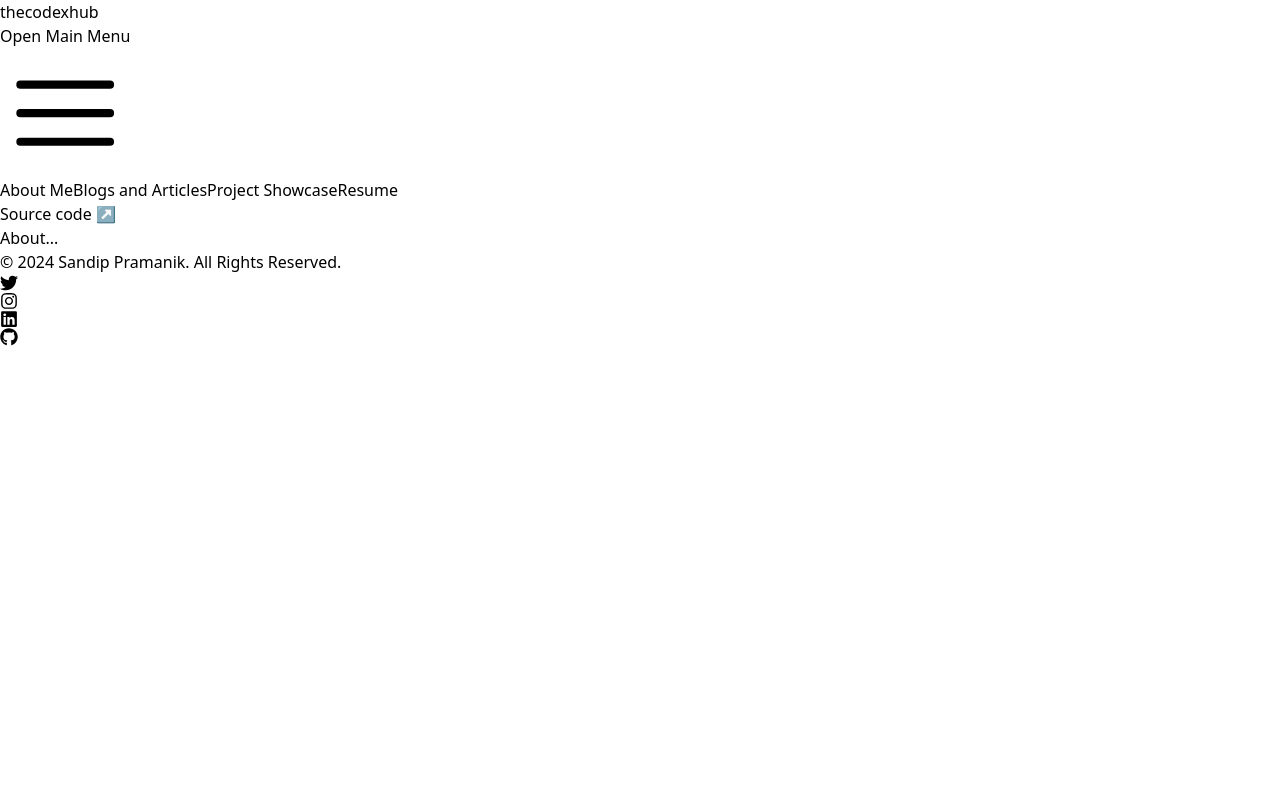
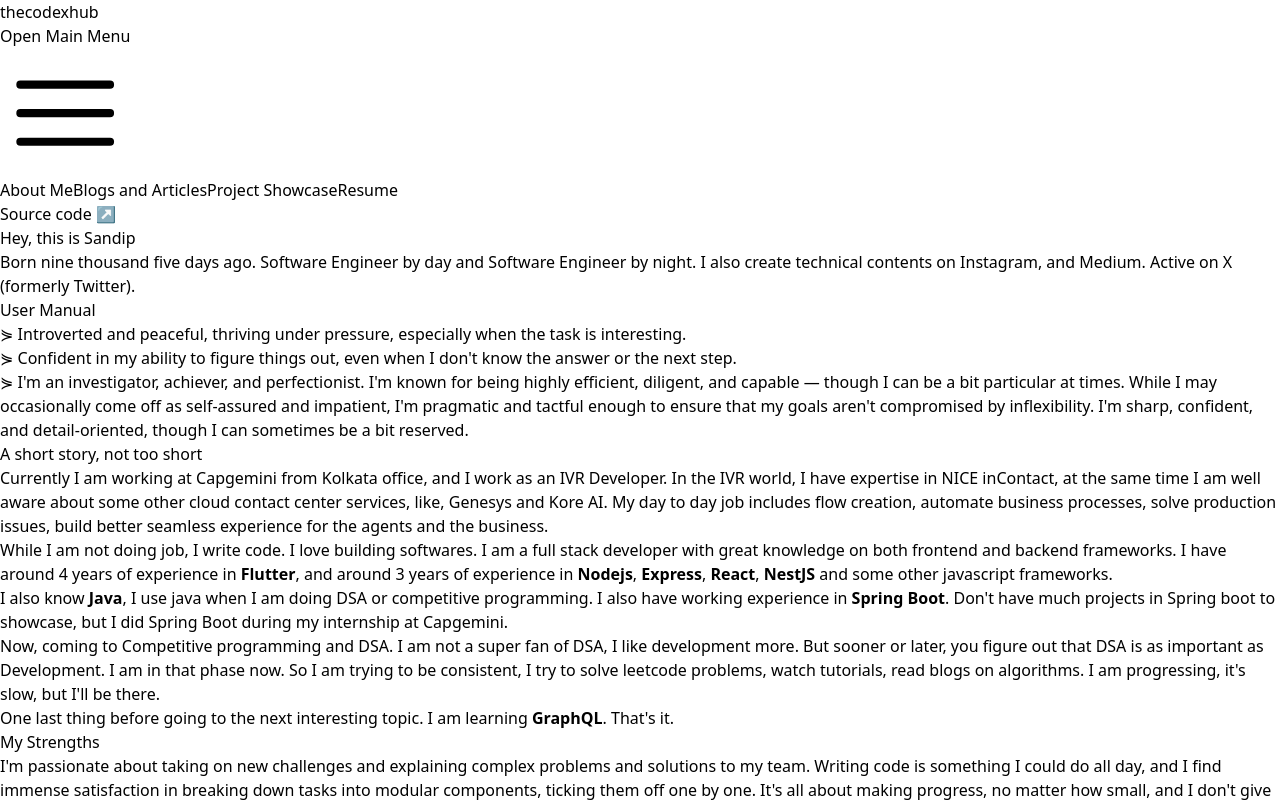
Before and after one commit to thisissandipp/portfolio, a React (Vite) app: page /about in a window 1280 px wide. Shown: the top 802 px of the page. Built offline with nearby package versions, Linux system fonts and the light colour scheme.

Commit message:
feat: add about me page

```diff
--- /dev/null
+++ b/src/helpers/number-to-words.ts
@@ -0,0 +1,49 @@
+const LESS_THAN_20: Array<string> = [
+	"",
+	"one",
+	"two",
+	"three",
+	"four",
+	"five",
+	"six",
+	"seven",
+	"eight",
+	"nine",
+	"ten",
+	"eleven",
+	"twelve",
+	"thirteen",
+	"fourteen",
+	"fifteen",
+	"sixteen",
+	"seventeen",
+	"eighteen",
+	"nineteen",
+];
+const TENS: Array<string> = ["", "", "twenty", "thirty", "forty", "fifty", "sixty", "seventy", "eighty", "ninety"];
+const THOUSANDS: Array<string> = ["", "thousand", "million", "billion"];
+
+const helper = (number: number): string => {
+	if (number == 0) return "";
+	else if (number < 20) return LESS_THAN_20[number] + " ";
+	else if (number < 100) return TENS[number / 10] + " " + helper(number % 10);
+	else return LESS_THAN_20[number / 100] + " Hundred " + helper(number % 100);
+};
+
+export const numberToWords = (number: number): string => {
+	if (number === 0) return "Zero";
+
+	let words = "";
+	let index = 0;
+
+	while (number > 0) {
+		if (number % 1000 !== 0) {
+			words = helper(number % 1000) + THOUSANDS[index] + " " + words;
+			// words = `${helper(number % 1000)}${THOUSANDS[index]} ${words}`;
+		}
+		number = Math.floor(number / 1000);
+		index++;
+	}
+
+	return words;
+};
--- a/src/pages/About/index.tsx
+++ b/src/pages/About/index.tsx
@@ -1,5 +1,122 @@
+// import { Link } from "react-router-dom";
+import { Link } from "react-router-dom";
+import { numberToWords } from "../../helpers/number-to-words";
+
+const today = new Date();
+const dob = new Date("1999-12-23");
+
+const differenceInMs = today.getTime() - dob.getTime();
+const millisecondsInDay: number = 24 * 60 * 60 * 1000;
+
+const difference = Math.floor(differenceInMs / millisecondsInDay);
+
+const capgeminiLink = "https://www.capgemini.com/in-en/";
+const niceIncontactLink = "https://www.nice.com/";
+
 export default function About(): React.ReactElement {
-	return <div className="bg-white relative isolate px-6 pt-14 lg:px-8">
-    About...
-  </div>;
+	return (
+		<div className="bg-white relative isolate py-24 sm:py-32">
+			<div className="mx-auto max-w-7xl px-6 lg:px-8">
+				<div className="mx-auto max-w-2xl lg:mx-0">
+					<h2 className="text-3xl font-bold tracking-tight text-gray-900 sm:text-4xl">Hey, this is Sandip</h2>
+					<p className="mt-2 text-lg leading-8 text-gray-600">
+						Born {numberToWords(difference)} days ago. Software Engineer by day and Software Engineer by night. I also
+						create technical contents on Instagram, and Medium. Active on X (formerly Twitter).
+					</p>
+				</div>
+				<div className="mx-auto mt-8 max-w-4xl lg:mx-0">
+					<h3 className="text-xl font-semibold tracking-tight text-gray-900 sm:text-2xl">User Manual</h3>
+					<p className="mt-2 text-base leading-7 text-gray-600">
+						&#8927; Introverted and peaceful, thriving under pressure, especially when the task is interesting.
+					</p>
+					<p className="mt-2 text-base leading-7 text-gray-600">
+						&#8927; Confident in my ability to figure things out, even when I don't know the answer or the next step.
+					</p>
+					<p className="mt-2 text-base leading-7 text-gray-600">
+						&#8927; I'm an investigator, achiever, and perfectionist. I'm known for being highly efficient, diligent,
+						and capable — though I can be a bit particular at times. While I may occasionally come off as self-assured
+						and impatient, I'm pragmatic and tactful enough to ensure that my goals aren't compromised by inflexibility.
+						I'm sharp, confident, and detail-oriented, though I can sometimes be a bit reserved.
+					</p>
+				</div>
+				<div className="mx-auto mt-8 max-w-4xl lg:mx-0">
+					<h3 className="text-xl font-semibold tracking-tight text-gray-900 sm:text-2xl">
+						A short story, not too short
+					</h3>
+					<p className="mt-2 text-base leading-7 text-gray-600">
+						Currently I am working at{" "}
+						<Link
+							className="font-semibold underline underline-offset-4"
+							rel="noopener noreferrer"
+							target="_blank"
+							to={capgeminiLink}
+						>
+							Capgemini
+						</Link>{" "}
+						from Kolkata office, and I work as an IVR Developer. In the IVR world, I have expertise in{" "}
+						<Link
+							className="font-semibold underline underline-offset-4"
+							rel="noopener noreferrer"
+							target="_blank"
+							to={niceIncontactLink}
+						>
+							NICE inContact
+						</Link>
+						, at the same time I am well aware about some other cloud contact center services, like, Genesys and Kore
+						AI. My day to day job includes flow creation, automate business processes, solve production issues, build
+						better seamless experience for the agents and the business.
+					</p>
+					<p className="mt-2 text-base leading-7 text-gray-600">
+						While I am not doing job, I write code. I love building softwares. I am a full stack developer with great
+						knowledge on both frontend and backend frameworks. I have around 4 years of experience in{" "}
+						<strong>Flutter</strong>, and around 3 years of experience in <strong>Nodejs</strong>,{" "}
+						<strong>Express</strong>, <strong>React</strong>, <strong>NestJS</strong> and some other javascript
+						frameworks.
+					</p>
+					<p className="mt-2 text-base leading-7 text-gray-600">
+						I also know <strong>Java</strong>, I use java when I am doing DSA or competitive programming. I also have
+						working experience in <strong>Spring Boot</strong>. Don't have much projects in Spring boot to showcase, but
+						I did Spring Boot during my internship at Capgemini.
+					</p>
+					<p className="mt-2 text-base leading-7 text-gray-600">
+						Now, coming to Competitive programming and DSA. I am not a super fan of DSA, I like development more. But
+						sooner or later, you figure out that DSA is as important as Development. I am in that phase now. So I am
+						trying to be consistent, I try to solve leetcode problems, watch tutorials, read blogs on algorithms. I am
+						progressing, it's slow, but I'll be there.
+					</p>
+					<p className="mt-2 text-base leading-7 text-gray-600">
+						One last thing before going to the next interesting topic. I am learning <strong>GraphQL</strong>. That's
+						it.
+					</p>
+				</div>
+				<div className="mx-auto mt-8 max-w-4xl lg:mx-0">
+					<h3 className="text-xl font-semibold tracking-tight text-gray-900 sm:text-2xl">My Strengths</h3>
+					<p className="mt-2 text-base leading-7 text-gray-600">
+						I'm passionate about taking on new challenges and explaining complex problems and solutions to my team.
+						Writing code is something I could do all day, and I find immense satisfaction in breaking down tasks into
+						modular components, ticking them off one by one. It's all about making progress, no matter how small, and I
+						don't give up easily when things don't work as expected.
+					</p>
+				</div>
+				<div className="mx-auto mt-8 max-w-4xl lg:mx-0">
+					<h3 className="text-xl font-semibold tracking-tight text-gray-900 sm:text-2xl">My Negatives</h3>
+					<p className="mt-2 text-base leading-7 text-gray-600">
+						While I enjoy working in an organized and structured environment, flexibility can sometimes be my nemesis. I
+						struggle with consistency when things aren't clearly defined, and I find it difficult to make decisions when
+						I lack context. However, I'm driven by growth—both personal and professional. I believe in being better than
+						yesterday, and I feel frustrated when I'm not performing up to my potential.
+					</p>
+				</div>
+				<div className="mx-auto mt-8 max-w-4xl lg:mx-0">
+					<h3 className="text-xl font-semibold tracking-tight text-gray-900 sm:text-2xl">My Interests</h3>
+					<p className="mt-2 text-base leading-7 text-gray-600">
+						In terms of reading, I've recently read <strong>Atomic Habits</strong>, <strong>Psychology of Money</strong>
+						, and <strong>The Subtle Art of Not Giving a F*ck</strong>. Outside of work, I enjoy playing football,
+						dabbling in finance, and spending time with a few close friends. And yes, I code even on weekends — it's not
+						just a job, it's a passion.
+					</p>
+				</div>
+			</div>
+		</div>
+	);
 }
```
